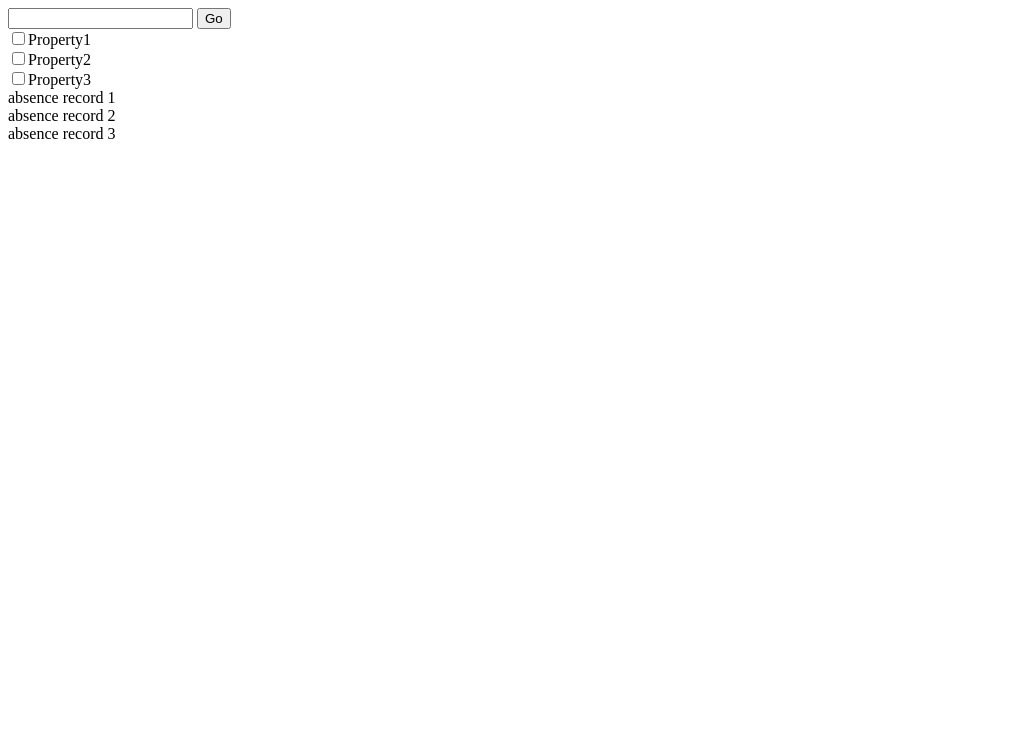
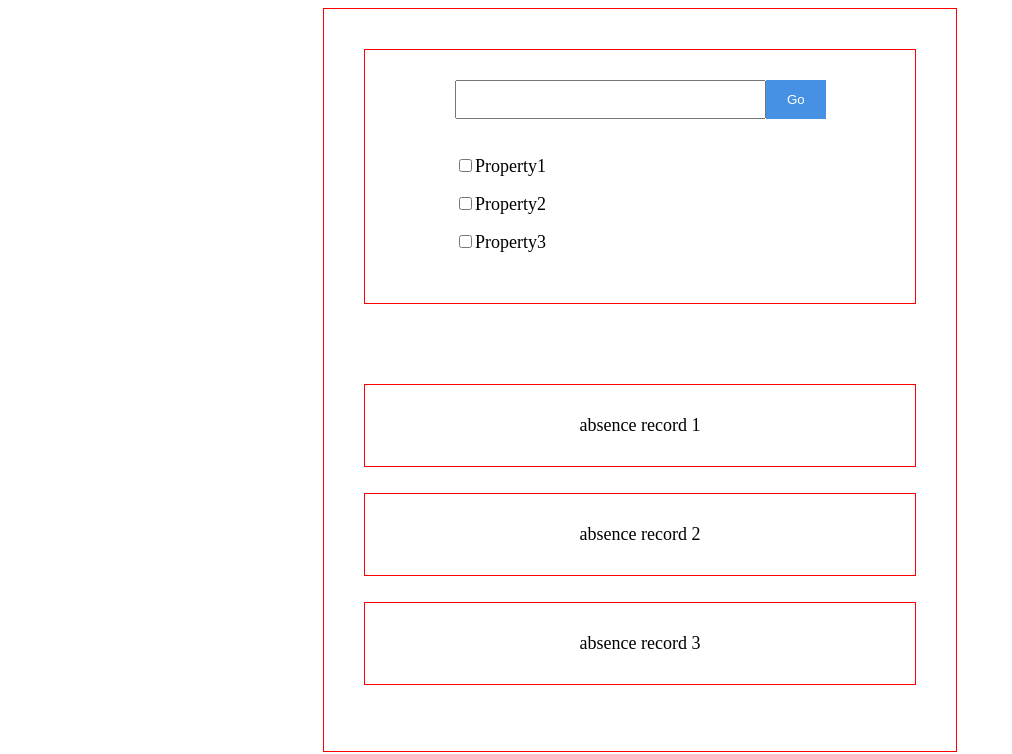
Before and after one commit to seestha/parakhi-leave, a plain HTML site: page index.html in a window 1280 px wide. Shown: the whole page, without its empty margins (0-1012 px from the left). Drawn offline with Linux system fonts and the light colour scheme.

Commit message:
css file added

```diff
--- /dev/null
+++ b/css/style.css
@@ -0,0 +1,48 @@
+body{
+	font-size: 18px;
+}
+
+
+.outer-div{
+	border: 1px solid red;
+    width: 50%;
+    float: center;
+    margin-left: auto;
+    margin-right: auto;
+}
+.property-div, .absence{
+	padding: 40px;
+}
+.person{
+	border: 1px solid red;
+	padding: 30px;
+}
+.person_detail{
+	margin-left:60px;
+}
+.person input[type="text"]{
+	padding: 10px 65px;
+}
+.button button[type="submit"]{
+	position: absolute;
+    border-radius: 0;
+    padding: 11px 20px;
+    background: #4691e3;
+    border: 1px solid #4691e3;
+    color: white;
+}
+.property{
+	padding: 20px 60px;
+}
+
+.property input[type="checkbox"]{
+	margin-top: 20px;
+	font-size: 1em;
+}
+
+.absence-record1, .absence-record2, .absence-record3{
+	border: 1px solid red;
+	padding: 30px;
+	margin-bottom: 26px;
+    text-align: center;
+}
--- a/index.html
+++ b/index.html
@@ -3,20 +3,26 @@
 <head>
 	<title>Parakhi Leave</title>
 	<script src="jquery-3.1.0.min.js"></script>
+	<link rel="stylesheet" type="text/css" href="css/style.css">
 </head>
 <body>
 	<div class="outer-div">
 		<div class="property-div">
 			<div class="person">
+				<div class="person_detail">
 					<input type="text" class="">
 					<span class="button">
-					<button>Go</button>
+						<button type="submit">Go</button>
 					</span><br>
+				</div>
+				<div class="property">
 				<input type="checkbox">Property1</input><br>
 				<input type="checkbox">Property2</input><br>
 				<input type="checkbox">Property3</input><br>
 				</div>
+			</div>
 		</div> <!-- end of property-div -->
+		<div class="absence">
 			<div class="absence-record1">
 				<label>absence record 1</label>
 			</div> <!-- end of absence-record1 -->
@@ -26,6 +32,8 @@
 			<div class="absence-record3">
 				<label>absence record 3</label>
 			</div> <!-- end of absence-record3 -->
+		</div><!--end of absence-->
+
 	</div> <!-- end of outer-div -->
 
 
```
Lines whose indentation alone changed are shown as unchanged.
